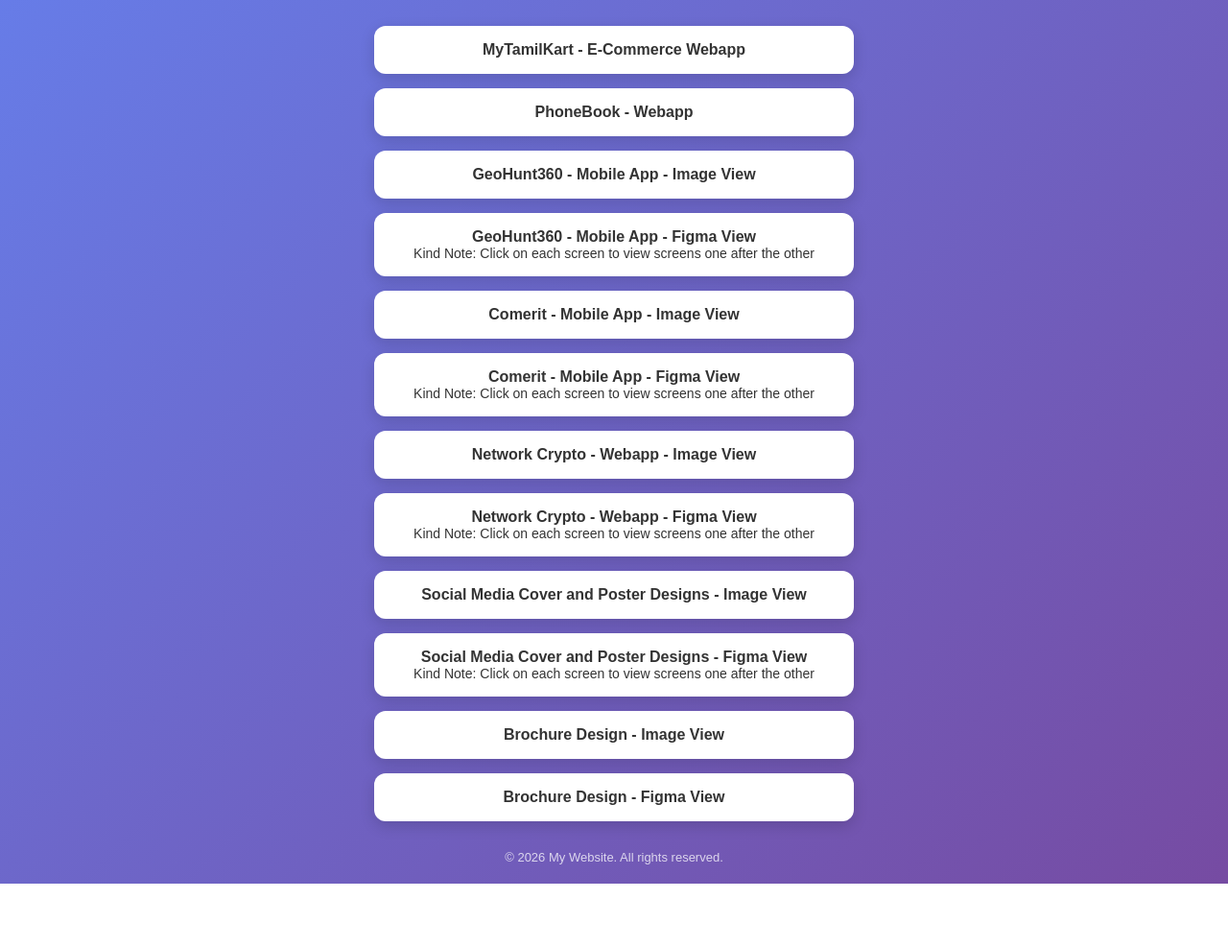
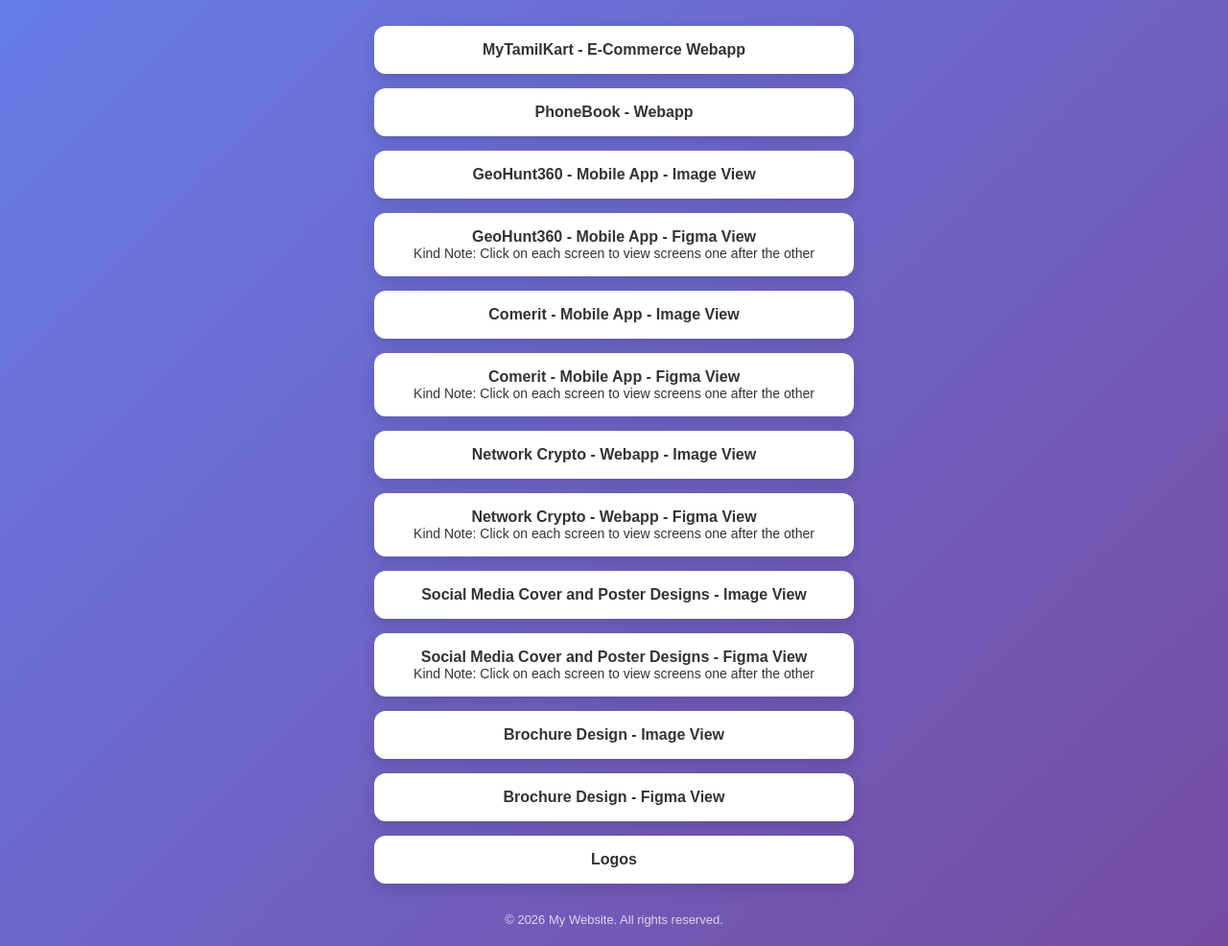
Before and after one commit to VaanmathiIT/vaanmathi-portfolio, a plain HTML site: page index.html in a window 1280 px wide. Shown: the part 80-1066 px from the top of the page at 96% size. Before the commit the page ends 1001 px from the top, so only its background shows below. Drawn offline with Linux system fonts and the light colour scheme.

Commit message:
Add files via upload

```diff
--- a/index.html
+++ b/index.html
@@ -154,6 +154,11 @@
          Brochure Design - Figma View
       </a>
 
+      <a class="link" href="img/Logos.png" target="_blank">
+         Logos
+
+      </a>
+
 
     </nav>
 
```
